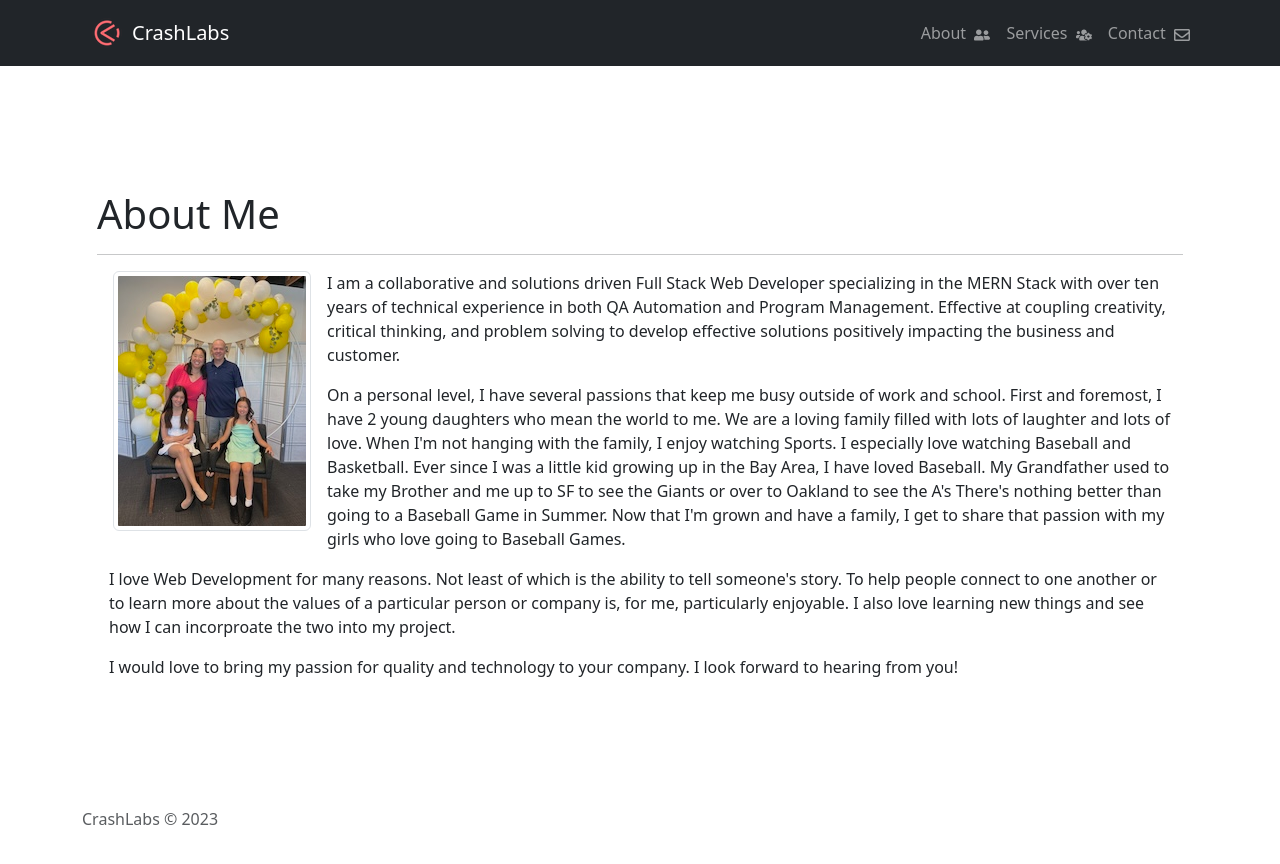
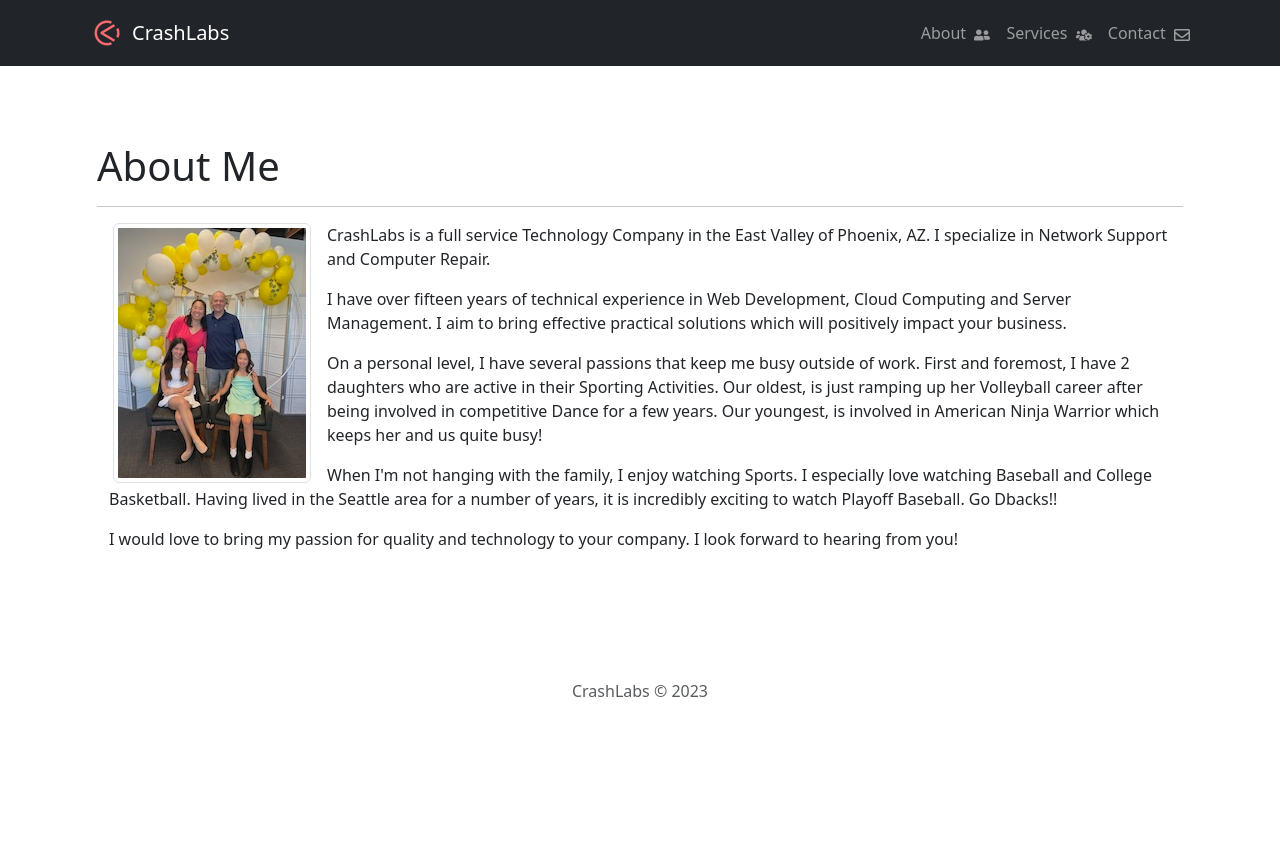
Before and after one commit to klleroy/crashlabs-home, a React (Vite) app: page /about in a window 1280 px wide. Shown: the top 864 px of the page. After the commit the page ends 800 px from the top, so only its background shows below. Built offline with nearby package versions, Linux system fonts and the light colour scheme.

Commit message:
Update ico path, change bio, update formatting to remove spacing.

```diff
--- a/index.html
+++ b/index.html
@@ -2,7 +2,7 @@
 <html lang="en">
 	<head>
 		<meta charset="UTF-8" />
-		<link rel="icon" type="image" href="./src/assets/images/logoICO.ico" />
+		<link rel="icon" type="image" href="/images/logoICO.ico" />
 		<meta name="viewport" content="width=device-width, initial-scale=1.0" />
 		<title>CrashLabs</title>
 	</head>
--- a/src/components/Footer.jsx
+++ b/src/components/Footer.jsx
@@ -5,7 +5,7 @@ const Footer = () => {
 
 	return (
 		<footer className='footer mt-5 py-5'>
-			<div className='container'>
+			<div className='container text-center'>
 				<span className='text-muted'>CrashLabs &copy; {currentYear}</span>
 			</div>
 		</footer>
--- a/src/pages/About.jsx
+++ b/src/pages/About.jsx
@@ -3,18 +3,21 @@ import { Container, Row, Col, Image } from 'react-bootstrap';
 import family from '/images/family.jpeg';
 
 const bios = [
-	'I am a collaborative and solutions driven Full Stack Web Developer specializing in the MERN Stack with over ten years of technical experience in both QA Automation and Program Management. Effective at coupling creativity, critical thinking, and problem solving to develop effective solutions positively impacting the business and customer.',
+	'CrashLabs is a full service Technology Company in the East Valley of Phoenix, AZ. I specialize in Network Support and Computer Repair.',
 
-	"On a personal level, I have several passions that keep me busy outside of work and school. First and foremost, I have 2 young daughters who mean the world to me. We are a loving family filled with lots of laughter and lots of love. When I'm not hanging with the family, I enjoy watching Sports. I especially love watching Baseball and Basketball. Ever since I was a little kid growing up in the Bay Area, I have loved Baseball. My Grandfather used to take my Brother and me up to SF to see the Giants or over to Oakland to see the A's There's nothing better than going to a Baseball Game in Summer. Now that I'm grown and have a family, I get to share that passion with my girls who love going to Baseball Games.",
+	'I have over fifteen years of technical experience in Web Development, Cloud Computing and Server Management. I aim to bring effective practical solutions which will positively impact your business.',
 
-	"I love Web Development for many reasons. Not least of which is the ability to tell someone's story. To help people connect to one another or to learn more about the values of a particular person or company is, for me, particularly enjoyable. I also love learning new things and see how I can incorproate the two into my project.",
+	'On a personal level, I have several passions that keep me busy outside of work. First and foremost, I have 2 daughters who are active in their Sporting Activities. Our oldest, is just ramping up her Volleyball career after being involved in competitive Dance for a few years. Our youngest, is involved in American Ninja Warrior which keeps her and us quite busy!',
+
+	"When I'm not hanging with the family, I enjoy watching Sports. I especially love watching Baseball and College Basketball. Having lived in the Seattle area for a number of years, it is incredibly exciting to watch Playoff Baseball. Go Dbacks!!",
+
 	'I would love to bring my passion for quality and technology to your company. I look forward to hearing from you!',
 ];
 
 const About = () => {
 	return (
 		<>
-			<Container className='mt-5'>
+			<Container>
 				<Row>
 					<Col>
 						<h1>About Me</h1>
--- a/src/pages/Contact.jsx
+++ b/src/pages/Contact.jsx
@@ -68,9 +68,9 @@ const ContactForm = () => {
 		<div className='ContactForm'>
 			<div className='container'>
 				<div className='row'>
+					<h1>Contact Us</h1>
+					<hr />
 					<div className='col-12 text-center'>
-						<h1>Contact Us</h1>
-						<hr />
 						<div className='contactForm'>
 							<form
 								id='contact-form'
--- a/src/pages/HomePage.jsx
+++ b/src/pages/HomePage.jsx
@@ -1,10 +1,15 @@
+import { Image } from 'react-bootstrap';
+
 const HomePage = () => {
 	return (
 		<>
 			<h1 className='text-center'>Welcome to CrashLabs</h1>
 			<p className='text-center'>
-				A SMALL BUT FRIENDLY FIRM IN THE SOUTHEAST VALLEY OF ARIZONA
+				A SMALL BUT FRIENDLY IT FIRM IN THE SOUTHEAST VALLEY OF ARIZONA
 			</p>
+			<div className='text-center'>
+				<Image src='/images/logo.png' />
+			</div>
 		</>
 	);
 };
--- a/src/pages/Services.jsx
+++ b/src/pages/Services.jsx
@@ -12,7 +12,7 @@ const Service = ({ image, alt, serviceTitle, desc }) => (
 const Services = () => {
 	return (
 		<>
-			<Container className='mt-5'>
+			<Container>
 				<Row>
 					<Col>
 						<h1>Services</h1>
```
